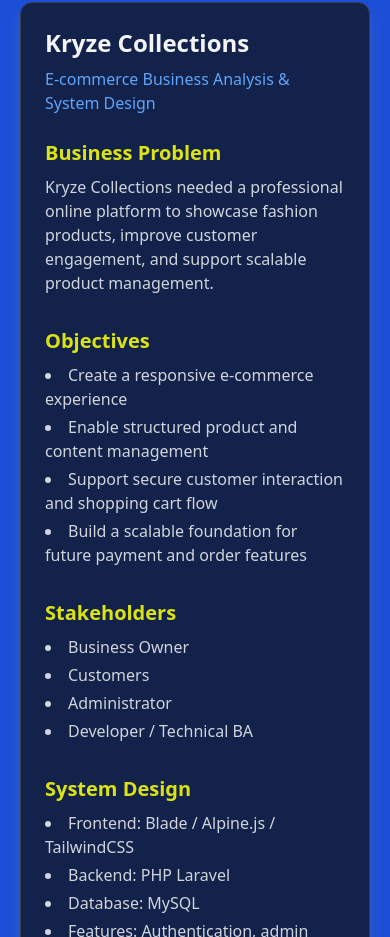
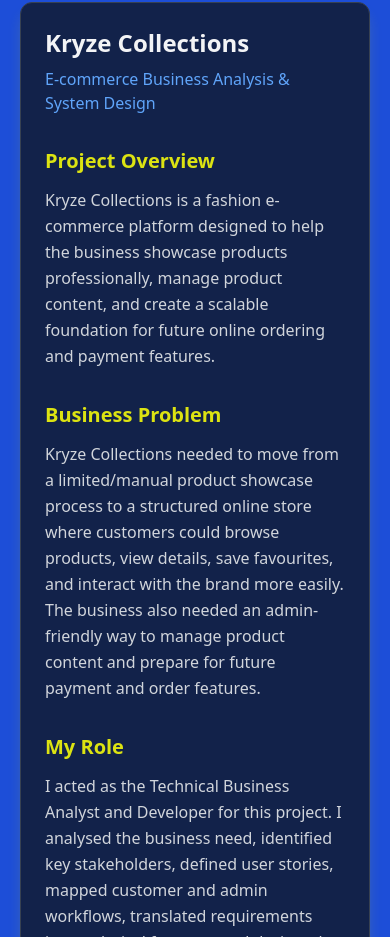
Before and after one commit to sam-guru/portfolio, a React (Create React App) app: page / in a window 390 px wide. Shown: the part 3674-4611 px from the top of the page. Built offline with nearby package versions, Linux system fonts and the light colour scheme.

Commit message:
casestudy Nav fixed

```diff
--- a/src/components/CaseStudies.jsx
+++ b/src/components/CaseStudies.jsx
@@ -5,42 +5,122 @@
 import 'swiper/css/pagination';
 import 'swiper/css/navigation';
 
-
-
 const caseStudies = [
   {
     title: 'Kryze Collections',
     subtitle: 'E-commerce Business Analysis & System Design',
+
+    overview:
+      'Kryze Collections is a fashion e-commerce platform designed to help the business showcase products professionally, manage product content, and create a scalable foundation for future online ordering and payment features.',
+
     problem:
-      'Kryze Collections needed a professional online platform to showcase fashion products, improve customer engagement, and support scalable product management.',
+      'Kryze Collections needed to move from a limited/manual product showcase process to a structured online store where customers could browse products, view details, save favourites, and interact with the brand more easily. The business also needed an admin-friendly way to manage product content and prepare for future payment and order features.',
+
+    myRole:
+      'I acted as the Technical Business Analyst and Developer for this project. I analysed the business need, identified key stakeholders, defined user stories, mapped customer and admin workflows, translated requirements into technical features, and designed a scalable system structure using Laravel, MySQL, Blade, Alpine.js, and TailwindCSS.',
+
     objectives: [
-      'Create a responsive e-commerce experience',
-      'Enable structured product and content management',
-      'Support secure customer interaction and shopping cart flow',
-      'Build a scalable foundation for future payment and order features'
+      'Create a responsive e-commerce experience for customers',
+      'Enable structured product and content management for administrators',
+      'Support secure customer interaction through authentication and protected features',
+      'Design shopping cart, favourites, and checkout flows',
+      'Build a scalable foundation for future payment and order-management features'
     ],
+
     stakeholders: [
       'Business Owner',
       'Customers',
       'Administrator',
       'Developer / Technical BA'
     ],
+
+    functionalRequirements: [
+      'Customers must be able to browse available products.',
+      'Customers must be able to view detailed product information.',
+      'Customers must be able to add products to cart.',
+      'Customers must be able to update or remove items from the cart.',
+      'Customers must be able to save favourite products.',
+      'Admin users must be able to create, update, and delete product records.',
+      'The system must support authentication for protected customer and admin actions.'
+    ],
+
+    nonFunctionalRequirements: [
+      'The platform must be responsive across desktop, tablet, and mobile devices.',
+      'Product data must be stored in a structured relational database.',
+      'The system should be scalable for future checkout, payment, and order-management features.',
+      'The interface should be simple enough for non-technical users to manage products.',
+      'The application should provide a clear separation between customer-facing and admin functionality.'
+    ],
+
     userStories: [
+      {
+        story:
           'As a customer, I want to browse products so I can explore available collections.',
+        acceptanceCriteria: [
+          'Product listing page displays available products.',
+          'Each product card includes key product information.',
+          'The layout remains usable on mobile and desktop devices.'
+        ]
+      },
+      {
+        story:
           'As a customer, I want to view product details so I can make informed purchase decisions.',
+        acceptanceCriteria: [
+          'Product detail page displays product name, image, description, and price.',
+          'Product data is fetched from the database.',
+          'Customer can return to the product listing page.'
+        ]
+      },
+      {
+        story:
           'As an admin, I want to manage products so I can keep the catalogue updated.',
-      'As a business owner, I want a professional online store so I can increase brand visibility.'
+        acceptanceCriteria: [
+          'Admin can create new product records.',
+          'Admin can update existing product information.',
+          'Admin can delete products when required.',
+          'Product changes are reflected on the customer-facing product pages.'
+        ]
+      },
+      {
+        story:
+          'As a business owner, I want a professional online store so I can increase brand visibility.',
+        acceptanceCriteria: [
+          'The website presents the brand in a clean and professional layout.',
+          'Customers can access product information easily.',
+          'The platform supports future business growth through scalable system design.'
+        ]
+      }
     ],
+
     systemDesign: [
-      'Frontend: Blade / Alpine.js / TailwindCSS',
+      'Frontend: Blade, Alpine.js, TailwindCSS',
       'Backend: PHP Laravel',
       'Database: MySQL',
-      'Features: Authentication, admin dashboard, image storage, shopping cart'
+      'Authentication: Secure access for protected customer and admin features',
+      'Admin Features: Product CRUD operations, dashboard, image management',
+      'Customer Features: Product browsing, product details, favourites, shopping cart'
     ],
+
+    technicalLogic: [
+      'Product records are stored in MySQL and managed through Laravel CRUD operations.',
+      'The customer-facing interface retrieves product data and displays it through responsive product pages.',
+      'Cart functionality was designed around customer actions, cart state/session updates, item review, quantity updates, and item removal.',
+      'Favourites functionality includes an authentication check before saving products to a customer wishlist.',
+      'The admin flow uses validation before storing or updating product data in the database.'
+    ],
+
     outcome: [
-      'Delivered a fully deployed e-commerce platform',
-      'Improved the brand’s online presence',
-      'Created a scalable structure for future e-commerce growth'
+      'Delivered a live, responsive e-commerce platform for Kryze Collections.',
+      'Improved the brand’s online presence through a professional product showcase.',
+      'Created structured product-management functionality for administrators.',
+      'Designed customer browsing, cart, favourites, checkout, and admin workflows.',
+      'Built a scalable foundation for future payment, checkout, and order-management features.'
+    ],
+
+    lessonsLearned: [
+      'Clear process flows helped translate business needs into technical features.',
+      'Defining user stories made it easier to separate customer, admin, and business-owner needs.',
+      'Future improvements would include payment gateway integration, order tracking, customer notifications, and analytics reporting.'
     ],
 
     processFlows: {
@@ -57,10 +137,33 @@
         'Customer → Click Favourite → Authentication Check → Save Product to Wishlist → Wishlist Updated',
 
       admin:
-            'Admin → Admin Dashboard → Controller → Validation → Database (CRUD Operations) → Response → Dashboard Update'
-    }
+        'Admin → Admin Dashboard → Controller → Validation → Database CRUD Operations → Response → Dashboard Update'
+    },
+
+    liveLink: 'https://kryze.co.uk'
   }
 ];
+
+const SectionTitle = ({ children }) => (
+  <h4 className='text-xl font-semibold text-[#dce312] mb-3'>
+    {children}
+  </h4>
+);
+
+const BulletList = ({ items }) => (
+  <ul className='list-disc list-inside text-gray-300 space-y-2'>
+    {items.map((item, i) => (
+      <li key={i}>{item}</li>
+    ))}
+  </ul>
+);
+
+const InfoCard = ({ title, children, className = '' }) => (
+  <div className={`bg-black/40 border border-gray-700 rounded-lg p-4 ${className}`}>
+    {title && <p className='text-blue-400 font-semibold mb-2'>{title}</p>}
+    <div className='text-gray-300'>{children}</div>
+  </div>
+);
 
 const CaseStudies = () => {
   useEffect(() => {
@@ -71,135 +174,164 @@
   }, []);
 
   return (
-    <div className='scroll-mt-[120px] max-w-[1200px] mt-10 mx-auto p-5' id='caseStudies'>
-      {/* BA case studies */}
-        <div className='' data-aos='fade-up' data-aos-delay='200'>
+    <div
+      className='scroll-mt-[120px] max-w-[1200px] mt-10 mx-auto p-5'
+      id='caseStudies'
+    >
+      <div data-aos='fade-up' data-aos-delay='200'>
         <div className='mb-10'>
           <p className='text-4xl mb-3 font-bold primary-color'>
             Business Analysis Case Studies
           </p>
-                <p className='text-gray-100'>
-                    Selected projects showing how I analyse business problems, define requirements,
-                    and design technical solutions.
+          <p className='text-gray-100 max-w-3xl'>
+            Selected projects showing how I analyse business problems, define
+            requirements, map workflows, and design technical solutions.
           </p>
         </div>
 
         {caseStudies.map((study, index) => (
           <div
             key={index}
-                    className='bg-gray-900/80 border border-gray-700 rounded-xl p-6 md:p-8 shadow-lg shadow-[#dce312]/20'>
-                    <div className='mb-6'>
+            className='bg-gray-900/80 border border-gray-700 rounded-xl p-6 md:p-8 shadow-lg shadow-[#dce312]/20'
+          >
+            <div className='mb-8'>
               <h3 className='text-2xl md:text-3xl font-bold text-gray-100'>
                 {study.title}
               </h3>
               <p className='text-blue-400 mt-2'>{study.subtitle}</p>
             </div>
 
+            <div className='mb-8'>
+              <SectionTitle>Project Overview</SectionTitle>
+              <p className='text-gray-300 leading-relaxed'>{study.overview}</p>
+            </div>
+
             <div className='grid md:grid-cols-2 gap-8'>
               <div>
-                            <h4 className='text-xl font-semibold text-[#dce312] mb-2'>
-                                Business Problem
-                            </h4>
-                            <p className='text-gray-300'>{study.problem}</p>
+                <SectionTitle>Business Problem</SectionTitle>
+                <p className='text-gray-300 leading-relaxed'>{study.problem}</p>
               </div>
 
               <div>
-                            <h4 className='text-xl font-semibold text-[#dce312] mb-2'>
-                                Objectives
-                            </h4>
-                            <ul className='list-disc list-inside text-gray-300 space-y-1'>
-                                {study.objectives.map((item, i) => (
-                                <li key={i}>{item}</li>
-                                ))}
-                            </ul>
+                <SectionTitle>My Role</SectionTitle>
+                <p className='text-gray-300 leading-relaxed'>{study.myRole}</p>
               </div>
 
               <div>
-                            <h4 className='text-xl font-semibold text-[#dce312] mb-2'>
-                                Stakeholders
-                            </h4>
-                            <ul className='list-disc list-inside text-gray-300 space-y-1'>
-                                {study.stakeholders.map((item, i) => (
-                                <li key={i}>{item}</li>
-                                ))}
-                            </ul>
+                <SectionTitle>Objectives</SectionTitle>
+                <BulletList items={study.objectives} />
               </div>
 
               <div>
-                            <h4 className='text-xl font-semibold text-[#dce312] mb-2'>
-                                System Design
-                            </h4>
-                            <ul className='list-disc list-inside text-gray-300 space-y-1'>
-                                {study.systemDesign.map((item, i) => (
-                                <li key={i}>{item}</li>
-                                ))}
-                            </ul>
+                <SectionTitle>Stakeholders</SectionTitle>
+                <BulletList items={study.stakeholders} />
               </div>
             </div>
 
-                    <div className='mt-8'>
-                        <h4 className='text-xl font-semibold text-[#dce312] mb-3'>
-                        User Stories
-                        </h4>
+            <div className='mt-10'>
+              <SectionTitle>Key Requirements</SectionTitle>
+
               <div className='grid md:grid-cols-2 gap-4'>
-                            {study.userStories.map((story, i) => (
-                                <div key={i}
-                                    className='bg-black/40 border border-gray-700 rounded-lg p-4 text-gray-300'>
-                                    {story}
+                <InfoCard title='Functional Requirements'>
+                  <BulletList items={study.functionalRequirements} />
+                </InfoCard>
+
+                <InfoCard title='Non-Functional Requirements'>
+                  <BulletList items={study.nonFunctionalRequirements} />
+                </InfoCard>
               </div>
+            </div>
+
+            <div className='mt-10'>
+              <SectionTitle>User Stories & Acceptance Criteria</SectionTitle>
+
+              <div className='grid md:grid-cols-2 gap-4'>
+                {study.userStories.map((item, i) => (
+                  <InfoCard key={i}>
+                    <p className='text-gray-100 font-medium mb-3'>
+                      {item.story}
+                    </p>
+
+                    <p className='text-blue-400 font-semibold mb-2'>
+                      Acceptance Criteria
+                    </p>
+
+                    <ul className='list-disc list-inside text-gray-300 space-y-1 text-sm'>
+                      {item.acceptanceCriteria.map((criteria, index) => (
+                        <li key={index}>{criteria}</li>
+                      ))}
+                    </ul>
+                  </InfoCard>
                 ))}
               </div>
             </div>
 
-                    <div className='mt-8'>
-                        <h4 className='text-xl font-semibold text-[#dce312] mb-3'>
-                            Customer & Admin Process Flows
-                        </h4>
+            <div className='mt-10'>
+              <SectionTitle>Customer & Admin Process Flows</SectionTitle>
 
               <div className='grid md:grid-cols-2 gap-4'>
-                            <div className='bg-black/50 border border-gray-700 rounded-lg p-4'>
-                            <p className='text-blue-400 font-semibold mb-2'>Customer Browsing Flow</p>
-                            <p className='text-gray-200 text-sm'>{study.processFlows.customerBrowsing}</p>
-                            </div>
+                <InfoCard title='Customer Browsing Flow'>
+                  <p className='text-gray-200 text-sm'>
+                    {study.processFlows.customerBrowsing}
+                  </p>
+                </InfoCard>
 
-                            <div className='bg-black/50 border border-gray-700 rounded-lg p-4'>
-                            <p className='text-blue-400 font-semibold mb-2'>Cart Flow</p>
-                            <p className='text-gray-200 text-sm'>{study.processFlows.customerCart}</p>
-                            </div>
+                <InfoCard title='Cart Flow'>
+                  <p className='text-gray-200 text-sm'>
+                    {study.processFlows.customerCart}
+                  </p>
+                </InfoCard>
 
-                            <div className='bg-black/50 border border-gray-700 rounded-lg p-4'>
-                            <p className='text-blue-400 font-semibold mb-2'>Checkout Flow</p>
-                            <p className='text-gray-200 text-sm'>{study.processFlows.customerCheckout}</p>
-                            </div>
+                <InfoCard title='Checkout Flow'>
+                  <p className='text-gray-200 text-sm'>
+                    {study.processFlows.customerCheckout}
+                  </p>
+                </InfoCard>
 
-                            <div className='bg-black/50 border border-gray-700 rounded-lg p-4'>
-                            <p className='text-blue-400 font-semibold mb-2'>Favourites Flow</p>
-                            <p className='text-gray-200 text-sm'>{study.processFlows.customerFavourites}</p>
-                            </div>
+                <InfoCard title='Favourites Flow'>
+                  <p className='text-gray-200 text-sm'>
+                    {study.processFlows.customerFavourites}
+                  </p>
+                </InfoCard>
 
-                            <div className='bg-black/50 border border-gray-700 rounded-lg p-4 md:col-span-2'>
-                            <p className='text-blue-400 font-semibold mb-2'>Admin Flow</p>
-                            <p className='text-gray-200 text-sm'>{study.processFlows.admin}</p>
-                            </div>
+                <InfoCard title='Admin Flow' className='md:col-span-2'>
+                  <p className='text-gray-200 text-sm'>
+                    {study.processFlows.admin}
+                  </p>
+                </InfoCard>
               </div>
             </div>
 
-                    <div className='mt-8'>
-                        <h4 className='text-xl font-semibold text-[#dce312] mb-2'>
-                            Outcome
-                        </h4>
-                        <ul className='list-disc list-inside text-gray-300 space-y-1'>
-                            {study.outcome.map((item, i) => (
-                                <li key={i}>{item}</li>
-                            ))}
-                        </ul>
+            <div className='mt-10 grid md:grid-cols-2 gap-8'>
+              <div>
+                <SectionTitle>System Design</SectionTitle>
+                <BulletList items={study.systemDesign} />
               </div>
 
-                    <div className='mt-8'>
+              <div>
+                <SectionTitle>Data & System Logic</SectionTitle>
+                <BulletList items={study.technicalLogic} />
+              </div>
+            </div>
+
+            <div className='mt-10 grid md:grid-cols-2 gap-8'>
+              <div>
+                <SectionTitle>Outcome</SectionTitle>
+                <BulletList items={study.outcome} />
+              </div>
+
+              <div>
+                <SectionTitle>Lessons Learned / Future Improvements</SectionTitle>
+                <BulletList items={study.lessonsLearned} />
+              </div>
+            </div>
+
+            <div className='mt-10'>
               <a
-                            href='https://kryze.co.uk'
+                href={study.liveLink}
                 target='_blank'
-                            rel='noopener noreferrer'>
+                rel='noopener noreferrer'
+              >
                 <button className='rounded-lg px-5 py-3 bg-white text-gray-800 font-bold hover:bg-blue-500 hover:text-white transition-all'>
                   View Live Project
                 </button>
@@ -212,5 +344,4 @@
   );
 };
 
-
 export default CaseStudies;
```
Lines whose indentation alone changed are shown as unchanged.
